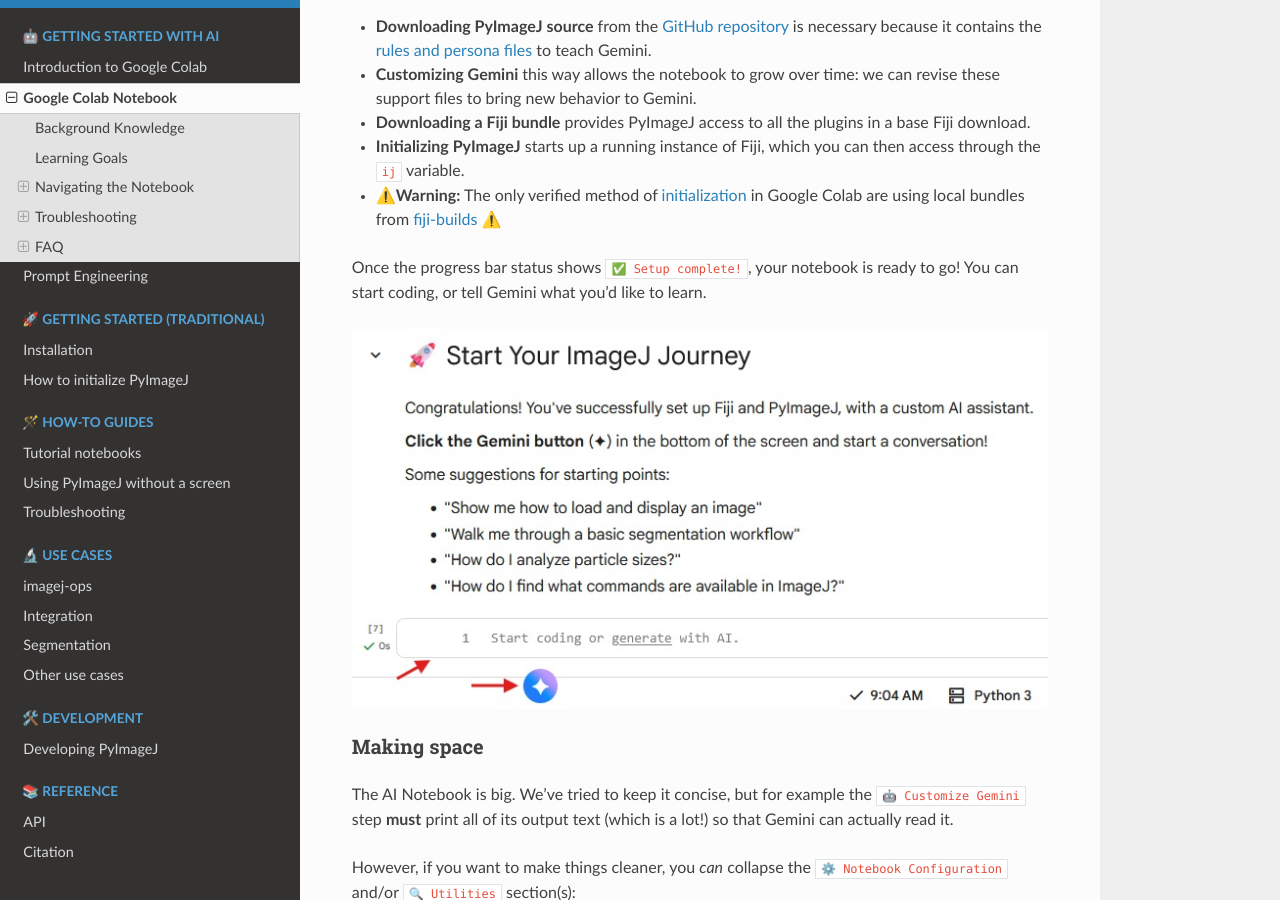
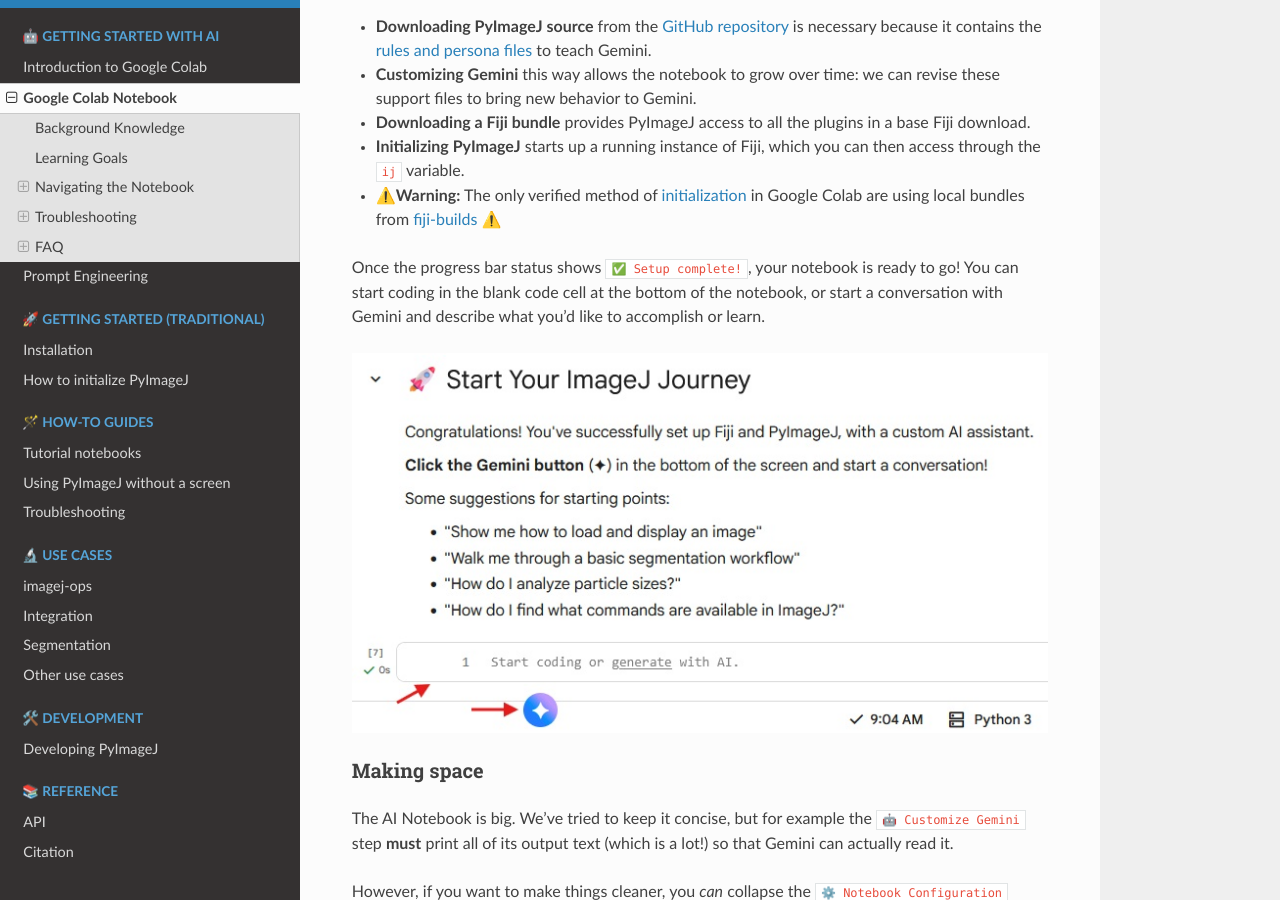
Before and after one commit to imagej/pyimagej, a Sphinx documentation site: the page built from doc/AI-Tutorial-Notebook.md, in a window 1280 px wide and 900 px high, scrolled down 1775 px. Built offline with Sphinx 7.4.7 and the Read the Docs theme 3.1.0, drawn with Linux system fonts in a browser that asks for light colours; pages that are not in the unit, such as notebooks, are missing from menus.

Commit message:
Clarify wording around blank code cell

```diff
--- a/doc/AI-Tutorial-Notebook.md
+++ b/doc/AI-Tutorial-Notebook.md
@@ -47,7 +47,7 @@
 * **Initializing PyImageJ** starts up a running instance of Fiji, which you can then access through the `ij` variable.
 * ⚠️**Warning:** The only verified method of [initialization](Initialization.md) in Google Colab are using local bundles from [fiji-builds](https://github.com/fiji/fiji-builds/releases) ⚠️
 
-Once the progress bar status shows `✅ Setup complete!`, your notebook is ready to go! You can start coding, or tell Gemini what you'd like to learn.
+Once the progress bar status shows `✅ Setup complete!`, your notebook is ready to go! You can start coding in the blank code cell at the bottom of the notebook, or start a conversation with Gemini and describe what you'd like to accomplish or learn.
 
 ![Start Coding](doc-images/nb-start-coding.jpg)
 
```
